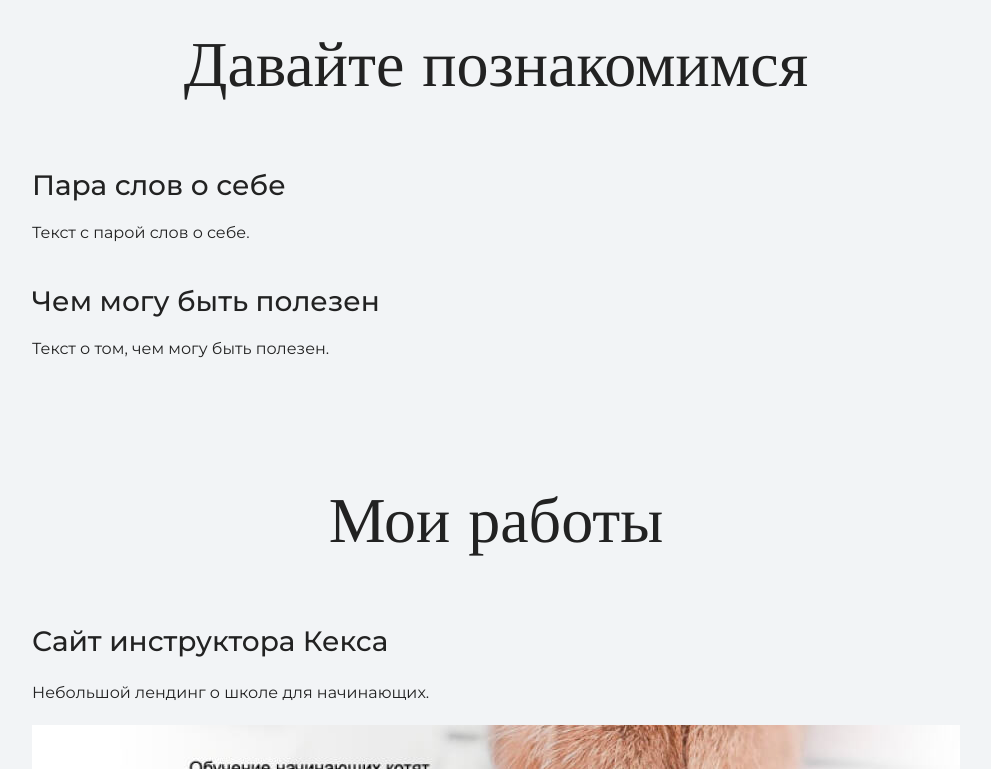
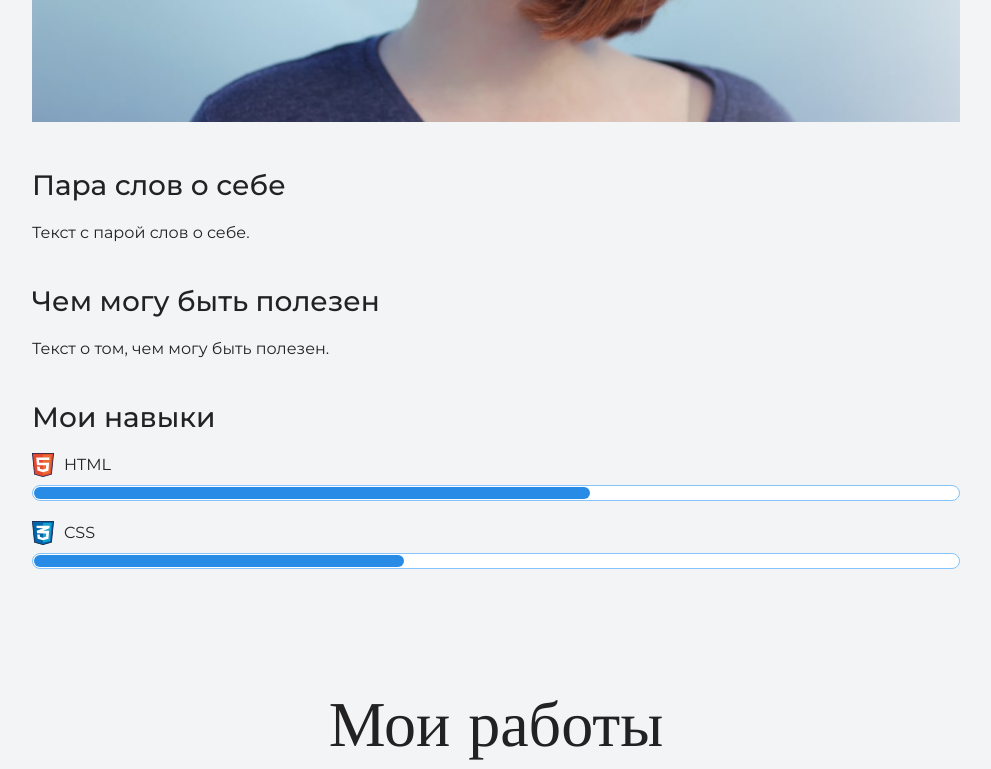
Before and after one commit to Chesya/chesyawhite.ru, a plain HTML site: page index.html in a window 1280 px wide. Shown: the part 1586-2355 px from the top of the page, without its empty margins (144-1135 px from the left). Drawn offline with nearby package versions, Linux system fonts and the light colour scheme.

Commit message:
Add files via upload

```diff
--- a/index.html
+++ b/index.html
@@ -23,16 +23,31 @@
     </section>
 
     <section class="intro">
-      <figure class="user-image">
-        <img src="files/user.jpg" width="928" height="536" alt="Фотография Неопознанного Енота">
-      </figure>
+
       <div class="container">
         <h2 class="subheading">Давайте познакомимся</h2>
-        <h3>Пара слов о себе</h3>
-        <p>Текст с парой слов о себе.</p>
-        <h3>Чем могу быть полезен</h3>
-        <p>Текст о том, чем могу быть полезен.</p>
+        <figure class="user-image">
+          <img src="files/user.jpg" width="928" height="536" alt="Фотография Неопознанного Енота">
+        </figure>
+        <div class="">
+          <h3>Пара слов о себе</h3>
+          <p>Текст с парой слов о себе.</p>
+        </div>
+        <div class="">
+          <h3>Чем могу быть полезен</h3>
+          <p>Текст о том, чем могу быть полезен.</p>
+        </div>
+        <div class="skills">
+          <h3>Мои навыки</h3>
+          <dl class="skills-list">
+            <dt class="skill-html">HTML</dt>
+            <dd class="level"><div style="width: 60%;">60%</div></dd>
+            <dt class="skill-css">CSS</dt>
+            <dd class="level"><div style="width: 40%;">40%</div></dd>
+          </dl>
+        </div>
       </div>
+
     </section>
 
     <section class="portfolio">
```
